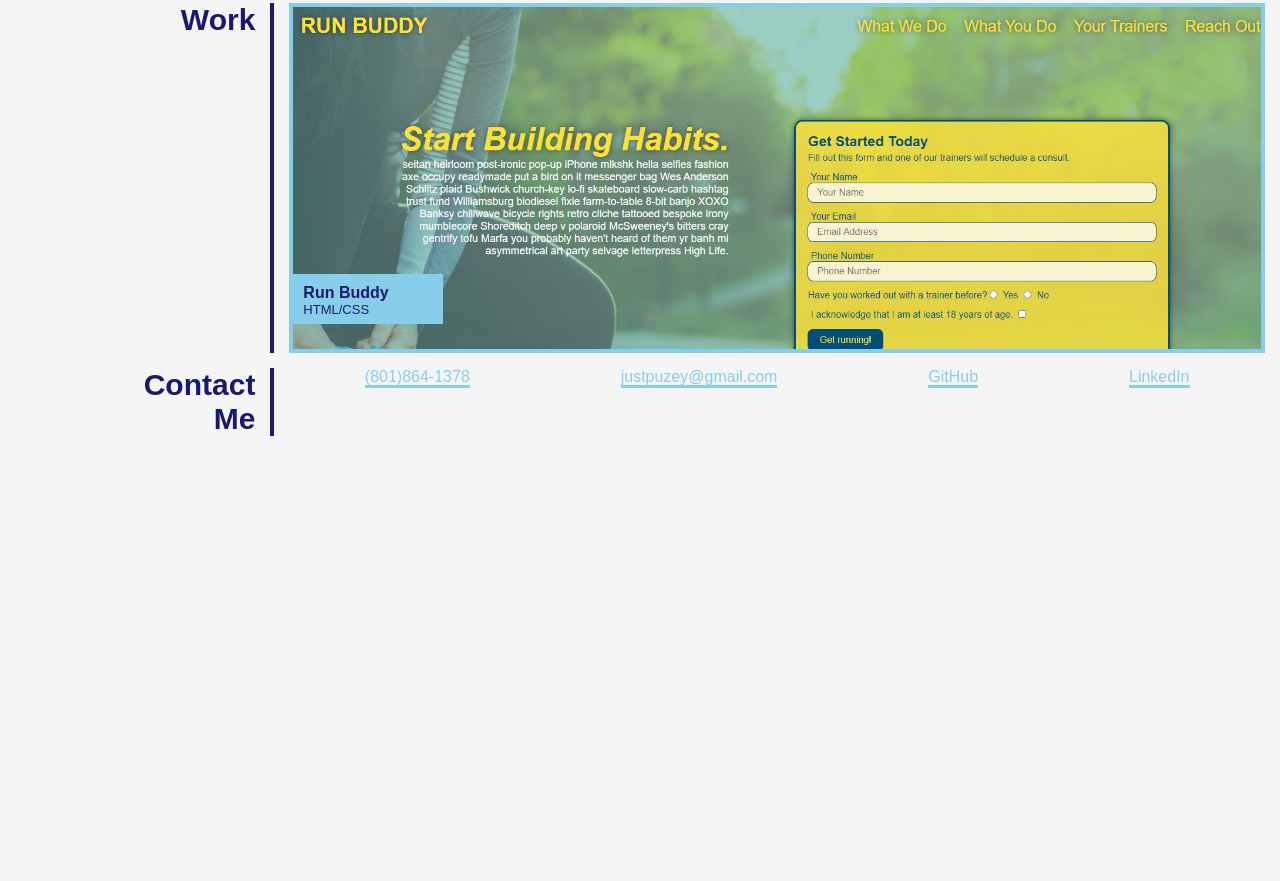
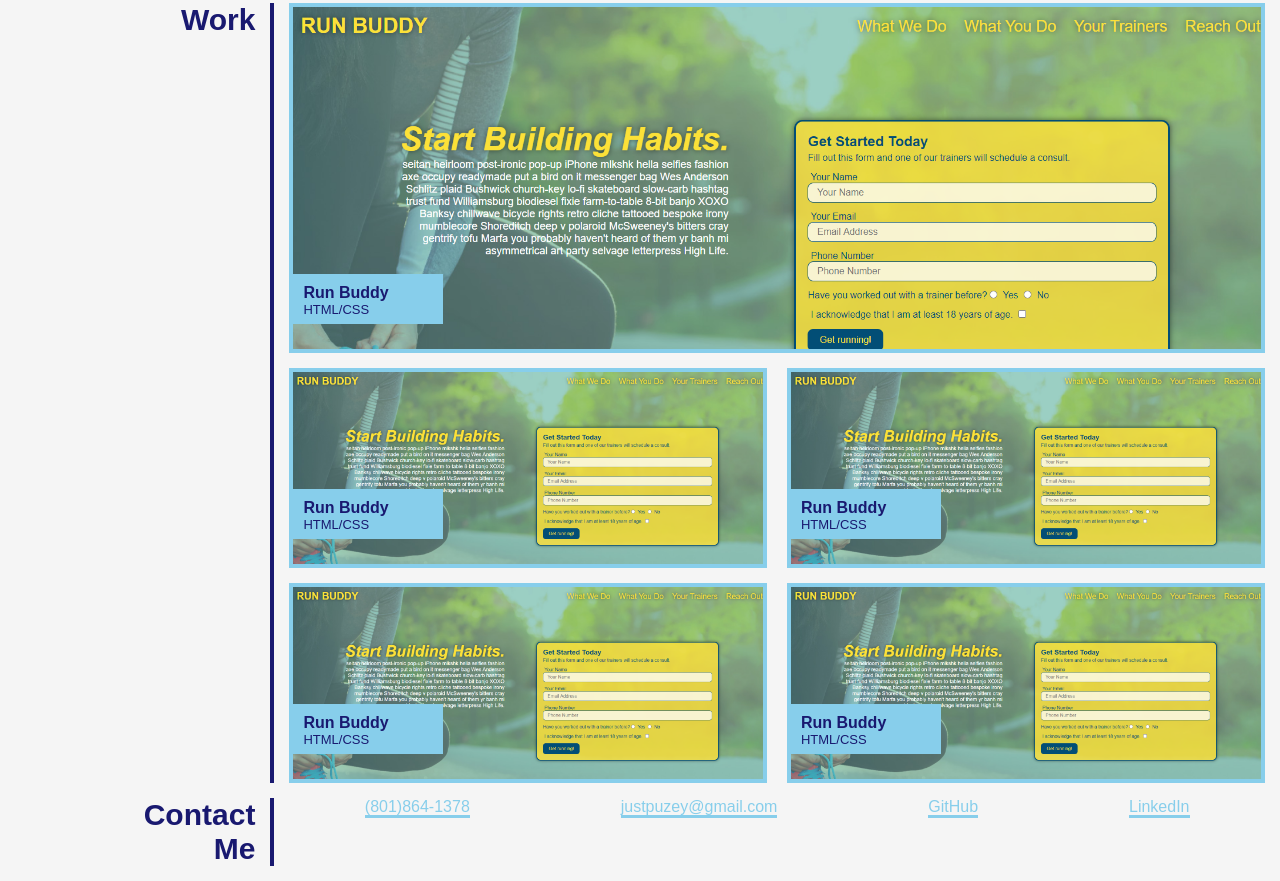
Before and after one commit to justpuzey/portfolio, a plain HTML site: page index.html in a window 1280 px wide. Shown: the part 436-1317 px from the top of the page. Before the commit the page ends 887 px from the top, so only its background shows below. Drawn offline with Linux system fonts and the light colour scheme.

Commit message:
add flexbox to primary project

```diff
--- a/assets/css/style.css
+++ b/assets/css/style.css
@@ -99,23 +99,35 @@ header nav ul li a {
   color: var(--general-text);
 }
 
-.primary-project {
-  background-image: url("../images/2021-02-28.png");
-  background-repeat: no-repeat;
-  background-size: cover;
-  height: 350px;
-  width: 80%;
-  display: flex;
-  align-items: flex-end; /*moves label box to bottom of container*/
-  border: solid 4px var(--main-accent);
-}
-
 .work-container {
   width: 80%;
   display: flex;
   flex-wrap: wrap;
   justify-content: space-between;
   align-items: flex-end; /*moves label box to bottom of container*/
+}
+
+.primary-project {
+  background-image: url("../images/2021-02-28.png");
+  background-repeat: no-repeat;
+  background-size: cover;
+  height: 350px;
+  width: 100%;
+  display: flex;
+  align-items: flex-end; /*moves label box to bottom of container*/
+  border: solid 4px var(--main-accent);
+}
+
+.secondary-project {
+  background-image: url("../images/2021-02-28.png");
+  background-repeat: no-repeat;
+  background-size: cover;
+  margin-top: 15px;
+  height: 200px;
+  width: 49%;
+  display: flex;
+  align-items: flex-end; /*moves label box to bottom of container*/
+  border: solid 4px var(--main-accent);
 }
 
 .project-title {
--- a/index.html
+++ b/index.html
@@ -59,10 +59,36 @@
     </section>
     <section class="content-row" id="work">
       <div class="left-title">Work</div>
-      <div class="work-container primary-project">
-        <div class="project-title">
-          <a href="">Run Buddy <br /></a>
-          <span>HTML/CSS</span>
+      <div class="work-container">
+        <div class="primary-project">
+          <div class="project-title">
+            <a href="">Run Buddy <br /></a>
+            <span>HTML/CSS</span>
+          </div>
+        </div>
+        <div class="secondary-project">
+          <div class="project-title">
+            <a href="">Run Buddy <br /></a>
+            <span>HTML/CSS</span>
+          </div>
+        </div>
+        <div class="secondary-project">
+          <div class="project-title">
+            <a href="">Run Buddy <br /></a>
+            <span>HTML/CSS</span>
+          </div>
+        </div>
+        <div class="secondary-project">
+          <div class="project-title">
+            <a href="">Run Buddy <br /></a>
+            <span>HTML/CSS</span>
+          </div>
+        </div>
+        <div class="secondary-project">
+          <div class="project-title">
+            <a href="">Run Buddy <br /></a>
+            <span>HTML/CSS</span>
+          </div>
         </div>
       </div>
     </section>
```
